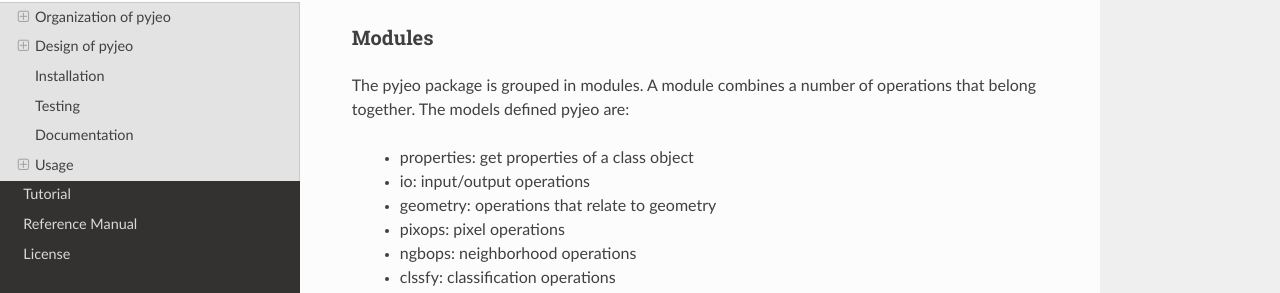
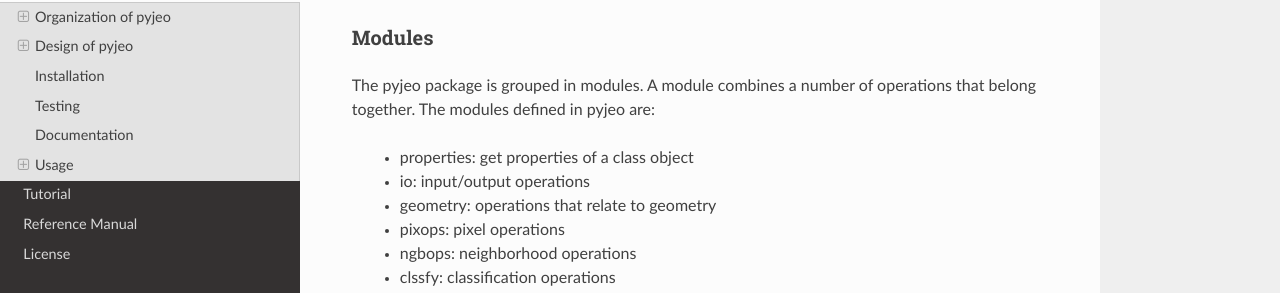
Before and after one commit to ec-jrc/jeolib-pyjeo, a Sphinx documentation site: the page built from doc/1_intro.rst, in a window 1280 px wide and 900 px high. Shown: the part 192-485 px from the top of the window. Built offline with Sphinx 7.4.7 and the Read the Docs theme 2.0.0, drawn with Linux system fonts in a browser that asks for light colours; cross-references to code outside the pages are shown as plain code.

Commit message:
Update 1_intro.rst
Fixed what seems a typo.

```diff
--- a/doc/1_intro.rst
+++ b/doc/1_intro.rst
@@ -10,7 +10,7 @@ Organization of pyjeo
 Modules
 ^^^^^^^
 
-The pyjeo package is grouped in modules. A module combines a number of operations that belong together. The models defined pyjeo are:
+The pyjeo package is grouped in modules. A module combines a number of operations that belong together. The modules defined in pyjeo are:
 
  * properties: get properties of a class object
  * io: input/output operations
```
